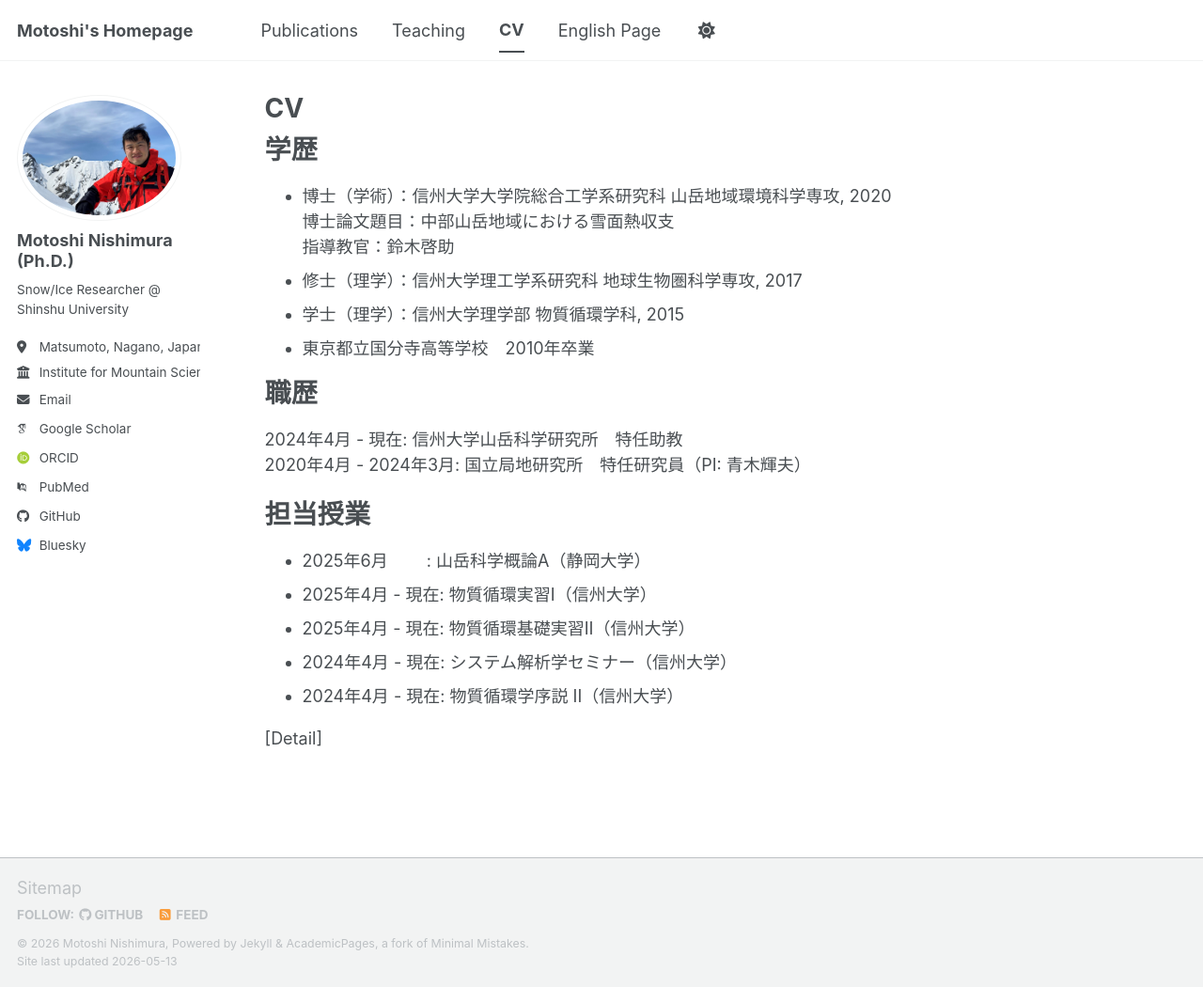
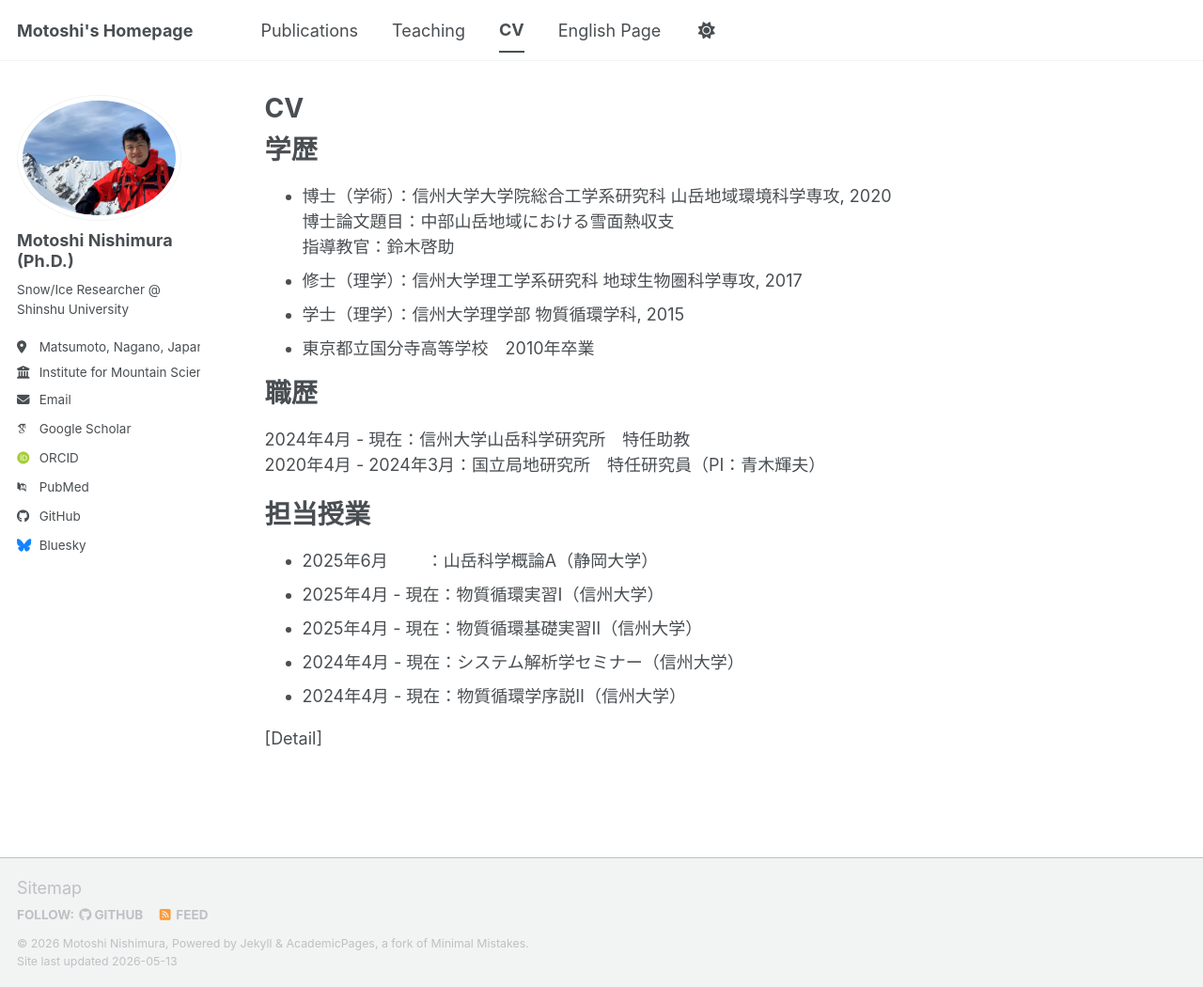
Before and after one commit to MotoshiNishimura/MotoshiNishimura.github.io, a Jekyll site: the page built from _pages/cv.md, in a window 1280 px wide and 1050 px high. Shown: the whole window at 94% size. Built offline with Jekyll 4.4.1, drawn with Linux system fonts in a browser that asks for light colours; some web fonts are replaced; a script bundle is joined from its source files by our own code; library files that are not in the unit come from our copies.

Commit message:
Update cv.md

```diff
--- a/_pages/cv.md
+++ b/_pages/cv.md
@@ -20,15 +20,15 @@ redirect_from:
 
 職歴
 ======
-2024年4月 - 現在: 信州大学山岳科学研究所　特任助教<br>
-2020年4月 - 2024年3月: 国立局地研究所　特任研究員（PI: 青木輝夫）
+2024年4月 - 現在：信州大学山岳科学研究所　特任助教<br>
+2020年4月 - 2024年3月：国立局地研究所　特任研究員（PI：青木輝夫）
 
 担当授業
 ======
-* 2025年6月   　　: 山岳科学概論A（静岡大学）
-* 2025年4月 - 現在: 物質循環実習Ⅰ（信州大学）
-* 2025年4月 - 現在: 物質循環基礎実習Ⅱ（信州大学）
-* 2024年4月 - 現在: システム解析学セミナー（信州大学）
-* 2024年4月 - 現在: 物質循環学序説 II（信州大学）
+* 2025年6月   　　：山岳科学概論A（静岡大学）
+* 2025年4月 - 現在：物質循環実習Ⅰ（信州大学）
+* 2025年4月 - 現在：物質循環基礎実習Ⅱ（信州大学）
+* 2024年4月 - 現在：システム解析学セミナー（信州大学）
+* 2024年4月 - 現在：物質循環学序説Ⅱ（信州大学）
 
 [Detail]
```
